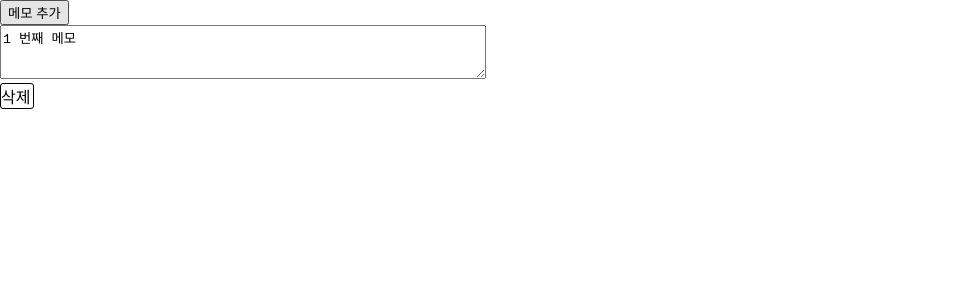
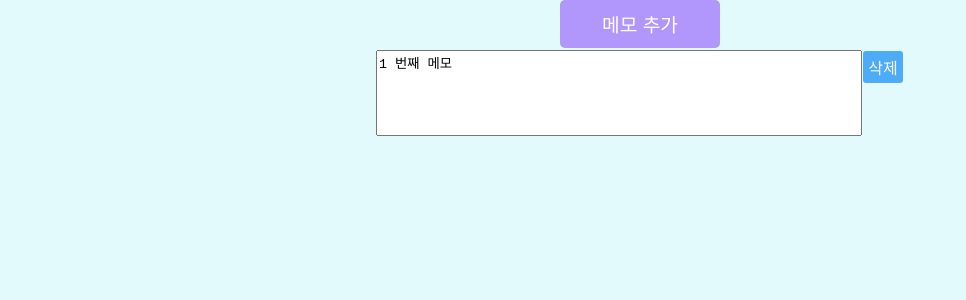
Before and after one commit to floating-points/notes-app, a React (Create React App) app: page / in a window 1280 px wide. Shown: the top 300 px of the page, without its empty margins (0-966 px from the left). Built offline with nearby package versions, Linux system fonts and the light colour scheme.

Commit message:
CSS 디자인 추가

```diff
--- a/src/App.css
+++ b/src/App.css
@@ -1,38 +1,26 @@
-.App {
-  text-align: center;
+body{
+  background: #e3fafc;
 }
 
-.App-logo {
-  height: 40vmin;
-  pointer-events: none;
+.notes-app{
+  display:flex;
+  flex-direction: column;
+  align-items: center;
 }
 
-@media (prefers-reduced-motion: no-preference) {
-  .App-logo {
-    animation: App-logo-spin infinite 20s linear;
-  }
+.create-button{
+  display: flex;
+  width:10rem;
+  height:3rem;
+  border-radius: 5px;
+  font-size:1.2rem;
+  align-items: center;
+  justify-content: center;
+  border:0;
+  background: #b197fc;
+  color:white;
 }
 
-.App-header {
-  background-color: #282c34;
-  min-height: 100vh;
-  display: flex;
-  flex-direction: column;
-  align-items: center;
-  justify-content: center;
-  font-size: calc(10px + 2vmin);
-  color: white;
+.create-button:hover{
+  background: #9775fa;
 }
-
-.App-link {
-  color: #61dafb;
-}
-
-@keyframes App-logo-spin {
-  from {
-    transform: rotate(0deg);
-  }
-  to {
-    transform: rotate(360deg);
-  }
-}
--- a/src/App.js
+++ b/src/App.js
@@ -8,7 +8,7 @@ class App extends React.Component {
     state={
         information:[
             {
-                id:1,
+                id:this.id,
                 text:this.id+this.defaultText
             }
         ]
@@ -36,8 +36,8 @@ class App extends React.Component {
         const {information}=this.state;
 
         return (
-            <div>
-                <button onClick={this.noteCreate}>메모 추가</button>
+            <div className="notes-app">
+                <div className="create-button" onClick={this.noteCreate}>메모 추가</div>
                 <NoteList data={information} noteRemove={this.noteRemove}/>
             </div>
         );
--- a/src/components/Note/Note.css
+++ b/src/components/Note/Note.css
@@ -1,26 +1,34 @@
 .note-item{
-    display:block;
+    display:flex;
+    flex-direction: row;
+    padding:2px;
 }
 
-
 .remove-button{
-    background: white;
-    width:2rem;
-    height:1.5rem;
+    display: flex;
+    align-items: center;
+    justify-content: center;
+    background: #4dabf7;
+    color:white;
+    width:2.5rem;
+    height:2rem;
     border-radius:3px;
-    border:1px solid black;
+    margin:1px;
+    border:0;
 }
 
 .remove-button:hover{
-    background:black;
+    background: #228be6;
     color:white;
 }
 
 .note-text{
     width:30rem;
-    height:3rem;
+    height:5rem;
+    resize:none;
 }
 
 .note-text:focus{
-    background: beige;
+    background: #dbe4ff;
+    border:1px solid black;
 }
--- a/src/components/Note/index.js
+++ b/src/components/Note/index.js
@@ -9,10 +9,10 @@ class Note extends React.Component{
     }
 
     render(){
-        const {text}=this.props;
+        const {noteInfo}=this.props;
         return (
             <div className="note-item">
-                <textarea className="note-text" defaultValue={text}/>
+                <textarea className="note-text" defaultValue={noteInfo.text}/>
                 <div className="remove-button" onClick={this.handleRemove}>삭제</div>
             </div>
         )
@@ -28,7 +28,6 @@ class NoteList extends React.Component{
             info=>(<Note
                 noteInfo={info}
                 noteRemove={noteRemove}
-                text={info.text}
                 key={info.id}
                 />)
         )
```
